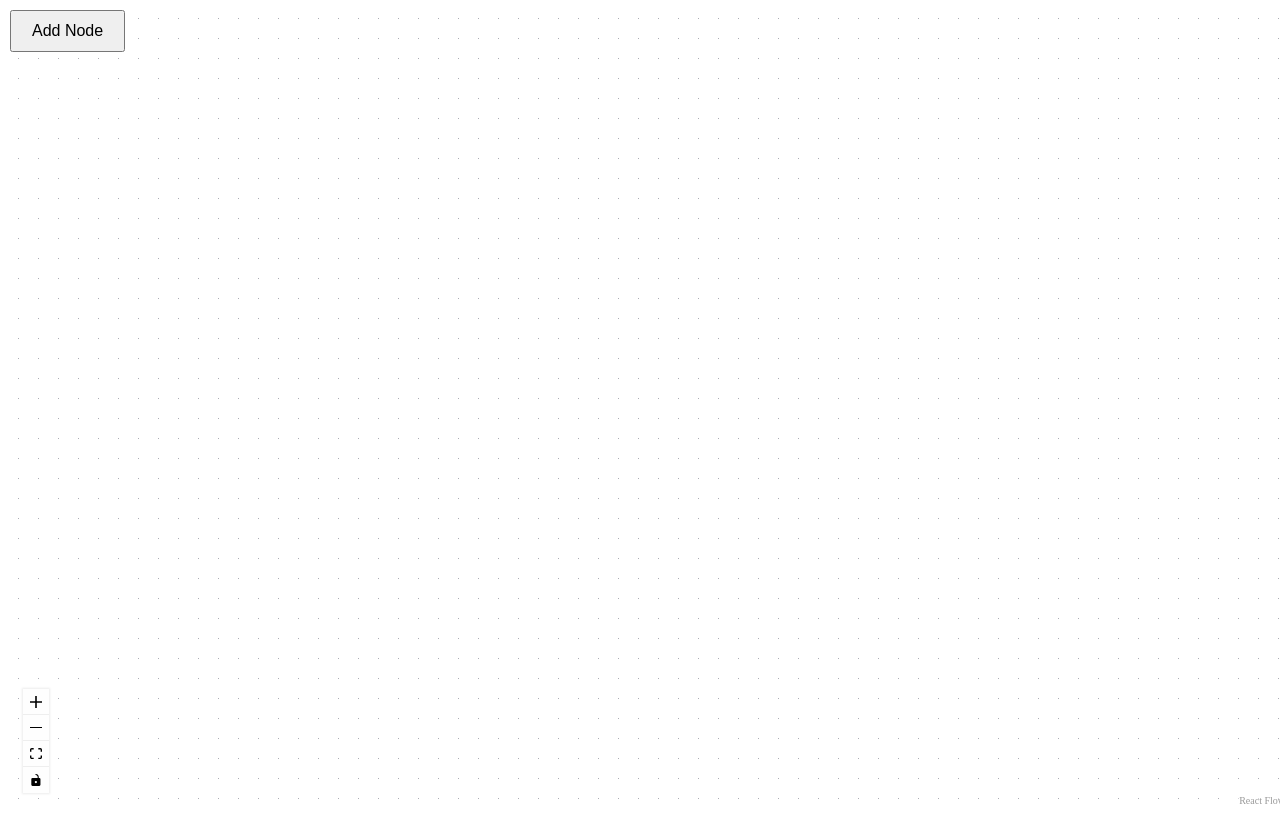
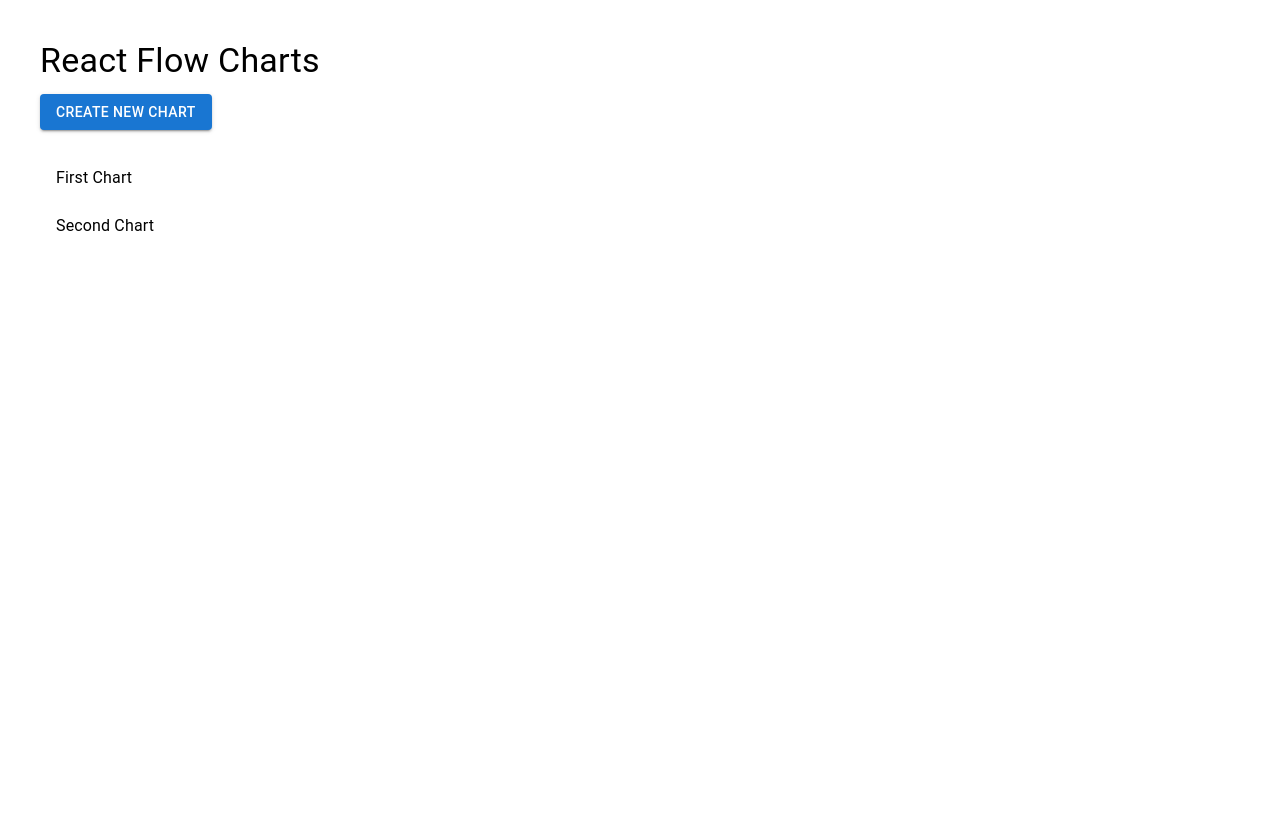
Before and after one commit to ham70/activity-chart, a React (Vite) app in the folder client/: page / in a window 1280 px wide. Built offline with nearby package versions, Linux system fonts and the light colour scheme.

Commit message:
broke the app up into a home page and chart pages user react-router-com

```diff
--- a/client/package.json
+++ b/client/package.json
@@ -18,7 +18,8 @@
     "@xyflow/react": "^12.3.6",
     "dayjs": "^1.11.13",
     "react": "^18.3.1",
-    "react-dom": "^18.3.1"
+    "react-dom": "^18.3.1",
+    "react-router-dom": "^7.1.3"
   },
   "devDependencies": {
     "@eslint/js": "^9.15.0",
--- a/client/src/App.jsx
+++ b/client/src/App.jsx
@@ -1,150 +1,16 @@
-import React, { useCallback, useState } from 'react'
-import {
-  ReactFlow,
-  Background,
-  Controls,
-  useNodesState,
-  useEdgesState,
-  addEdge,
-} from '@xyflow/react'
-import '@xyflow/react/dist/style.css'
-
-import TaskNode from './nodes/TaskNode'
-import GoalNode from './nodes/GoalNode'
-import TaskModal from './modals/TaskModal'
-import GoalModal from './modals/GoalModal'
-import AddNodeModal from './modals/AddNodeModal'
-
+import React from 'react';
+import { BrowserRouter as Router, Routes, Route } from 'react-router-dom';
+import HomePage from './pages/HomePage';
+import ChartPage from './pages/ChartPage';
 
 function App() {
-  const [nodes, setNodes, onNodesChange] = useNodesState([])
-  const [edges, setEdges, onEdgesChange] = useEdgesState([])
-
-  const [addNodeModalOpen, setAddNodeModalOpen] = useState(false);
-  const [taskModalOpen, setTaskModalOpen] = useState(false);
-  const [goalModalOpen, setGoalModalOpen] = useState(false);
-  const [selectedNode, setSelectedNode] = useState(null);
-
-  const nodeTypeOptions = [
-    { type: 'taskNode', label: 'Task Node' },
-    { type: 'goalNode', label: 'Goal Node' },
-  ];
-
-  const defaultNodeData = {
-    taskNode: {
-      label: '',
-      priority: 'low',
-      status: 'open',
-      dueDate: new Date().toISOString().split('T')[0],
-      lastUpdated: new Date().toISOString().split('T')[0],
-      description: '',
-    },
-    goalNode: {
-      label: '',
-      completed: false,
-      deadline: new Date().toISOString().split('T')[0],
-      description: '',
-    },
-  };
-
-  const deleteNode = (nodeId) => {
-    console.log("deleteing Node: " + nodeId)
-    setNodes((prevNodes) => prevNodes.filter((node) => node.id !== nodeId))
-    handleCloseModal()
-  }
-
-  const onConnect = useCallback((connection) => {
-    const edge = { ...connection, id: `e${connection.source}-${connection.target}`, deletable: true }
-    setEdges((prevEdges) => addEdge(edge, prevEdges))
-  }, []);
-
-  const handleAddNode = (type, data) => {
-    const newNodeId = `${nodes.length + 1}`;
-    const newNode = {
-      id: newNodeId,
-      type,
-      position: { x: Math.random() * 500, y: Math.random() * 500 },
-      data,
-    };
-    setNodes((prevNodes) => [...prevNodes, newNode]);
-  };
-
-  const handleUpdateNodeData = (updatedNode) => {
-    setNodes((prevNodes) =>
-      prevNodes.map((node) =>
-        node.id === updatedNode.id ? { ...node, data: updatedNode.data } : node
-      )
-    );
-  };
-
-  const handleNodeClick = (event, node) => {
-    setSelectedNode(node);
-    if (node.type === 'taskNode') {
-      setTaskModalOpen(true);
-    } else if (node.type === 'goalNode') {
-      setGoalModalOpen(true);
-    }
-  };
-
-  const handleCloseModals = () => {
-    setTaskModalOpen(false);
-    setGoalModalOpen(false);
-    setSelectedNode(null);
-  };
-
   return (
-    <>
-      <button
-        style={{
-          position: 'absolute',
-          top: '10px',
-          left: '10px',
-          zIndex: 10,
-          padding: '10px 20px',
-          fontSize: '16px',
-          cursor: 'pointer',
-        }}
-        onClick={() => setAddNodeModalOpen(true)}
-      >
-        Add Node
-      </button>
-      <div style={{ width: '100vw', height: '100vh' }}>
-        <ReactFlow
-          nodes={nodes}
-          edges={edges}
-          onNodesChange={onNodesChange}
-          onNodeClick={handleNodeClick}
-          onEdgesChange={onEdgesChange}
-          onConnect={onConnect}
-          nodeTypes={{ taskNode: TaskNode, goalNode: GoalNode}}
-          fitView
-        >
-          <Background />
-          <Controls />
-        </ReactFlow>
-        <AddNodeModal
-          isOpen={addNodeModalOpen}
-          onClose={() => setAddNodeModalOpen(false)}
-          onAddNode={handleAddNode}
-          nodeTypeOptions={nodeTypeOptions}
-          defaultNodeData={defaultNodeData}
-        />
-        <TaskModal
-          open={taskModalOpen}
-          onClose={handleCloseModals}
-          onDelete={deleteNode}
-          taskNode={selectedNode}
-          onUpdate={handleUpdateNodeData}
-        />
-        <GoalModal
-          open={goalModalOpen}
-          onClose={handleCloseModals}
-          onDelete={deleteNode}
-          goalNode={selectedNode}
-          onUpdate={handleUpdateNodeData}
-        />
-      </div>
-    </>
+    <Router>
+      <Routes>
+        <Route path="/" element={<HomePage />} />
+        <Route path="/chart/:chartId" element={<ChartPage />} />
+      </Routes>
+    </Router>
   );
 }
 
--- /dev/null
+++ b/client/src/pages/ChartPage.jsx
@@ -0,0 +1,161 @@
+import React, { useCallback, useState } from 'react'
+import { useParams } from 'react-router-dom'
+import {
+  ReactFlow,
+  Background,
+  Controls,
+  useNodesState,
+  useEdgesState,
+  addEdge,
+} from '@xyflow/react'
+import '@xyflow/react/dist/style.css'
+import { Box, Button, Typography } from '@mui/material';
+
+import TaskNode from '../nodes/TaskNode'
+import GoalNode from '../nodes/GoalNode'
+import TaskModal from '../modals/TaskModal'
+import GoalModal from '../modals/GoalModal'
+import AddNodeModal from '../modals/AddNodeModal'
+
+
+function ChartPage() {
+  const { chartId } = useParams();
+  const [nodes, setNodes, onNodesChange] = useNodesState([])
+  const [edges, setEdges, onEdgesChange] = useEdgesState([])
+
+  const [addNodeModalOpen, setAddNodeModalOpen] = useState(false);
+  const [taskModalOpen, setTaskModalOpen] = useState(false);
+  const [goalModalOpen, setGoalModalOpen] = useState(false);
+  const [selectedNode, setSelectedNode] = useState(null);
+
+  const nodeTypeOptions = [
+    { type: 'taskNode', label: 'Task Node' },
+    { type: 'goalNode', label: 'Goal Node' },
+  ];
+
+  const defaultNodeData = {
+    taskNode: {
+      label: '',
+      priority: 'low',
+      status: 'open',
+      dueDate: new Date().toISOString().split('T')[0],
+      lastUpdated: new Date().toISOString().split('T')[0],
+      description: '',
+    },
+    goalNode: {
+      label: '',
+      completed: false,
+      deadline: new Date().toISOString().split('T')[0],
+      description: '',
+    },
+  };
+
+  const deleteNode = (nodeId) => {
+    console.log("deleteing Node: " + nodeId)
+    setNodes((prevNodes) => prevNodes.filter((node) => node.id !== nodeId))
+    handleCloseModal()
+  }
+
+  const onConnect = useCallback((connection) => {
+    const edge = { ...connection, id: `e${connection.source}-${connection.target}`, deletable: true }
+    setEdges((prevEdges) => addEdge(edge, prevEdges))
+  }, []);
+
+  const handleAddNode = (type, data) => {
+    const newNodeId = `${nodes.length + 1}`;
+    const newNode = {
+      id: newNodeId,
+      type,
+      position: { x: Math.random() * 500, y: Math.random() * 500 },
+      data,
+    };
+    setNodes((prevNodes) => [...prevNodes, newNode]);
+  };
+
+  const handleUpdateNodeData = (updatedNode) => {
+    setNodes((prevNodes) =>
+      prevNodes.map((node) =>
+        node.id === updatedNode.id ? { ...node, data: updatedNode.data } : node
+      )
+    );
+  };
+
+  const handleNodeClick = (event, node) => {
+    setSelectedNode(node);
+    if (node.type === 'taskNode') {
+      setTaskModalOpen(true);
+    } else if (node.type === 'goalNode') {
+      setGoalModalOpen(true);
+    }
+  };
+
+  const handleCloseModals = () => {
+    setTaskModalOpen(false);
+    setGoalModalOpen(false);
+    setSelectedNode(null);
+  };
+
+  return (
+    <>
+      <Box>
+        <Button
+          variant="contained"
+          color="secondary"
+          onClick={() => window.history.back()}
+        >
+          Back to Home
+        </Button>
+        <Button
+        style={{
+          padding: '10px 20px',
+          fontSize: '16px',
+          cursor: 'pointer',
+        }}
+        onClick={() => setAddNodeModalOpen(true)}
+      >
+        Add Node
+      </Button>
+        <Typography variant="h6">Chart ID: {chartId}</Typography>
+      </Box>
+
+      <div style={{ width: '100vw', height: '100vh' }}>
+        <ReactFlow
+          nodes={nodes}
+          edges={edges}
+          onNodesChange={onNodesChange}
+          onNodeClick={handleNodeClick}
+          onEdgesChange={onEdgesChange}
+          onConnect={onConnect}
+          nodeTypes={{ taskNode: TaskNode, goalNode: GoalNode}}
+          fitView
+        >
+          <Background />
+          <Controls />
+        </ReactFlow>
+        <AddNodeModal
+          isOpen={addNodeModalOpen}
+          onClose={() => setAddNodeModalOpen(false)}
+          onAddNode={handleAddNode}
+          nodeTypeOptions={nodeTypeOptions}
+          defaultNodeData={defaultNodeData}
+        />
+        <TaskModal
+          open={taskModalOpen}
+          onClose={handleCloseModals}
+          onDelete={deleteNode}
+          taskNode={selectedNode}
+          onUpdate={handleUpdateNodeData}
+        />
+        <GoalModal
+          open={goalModalOpen}
+          onClose={handleCloseModals}
+          onDelete={deleteNode}
+          goalNode={selectedNode}
+          onUpdate={handleUpdateNodeData}
+        />
+      </div>
+    </>
+  );
+}
+
+export default ChartPage;
--- /dev/null
+++ b/client/src/pages/HomePage.jsx
@@ -0,0 +1,47 @@
+import React, { useState } from 'react';
+import { useNavigate } from 'react-router-dom';
+import { Box, Button, Typography, List, ListItem, ListItemText } from '@mui/material';
+
+const HomePage = () => {
+  const [charts, setCharts] = useState([
+    { id: '1', name: 'First Chart' },
+    { id: '2', name: 'Second Chart' },
+  ]);
+
+  const navigate = useNavigate();
+
+  const handleNewChart = () => {
+    const newChartId = (charts.length + 1).toString();
+    const newChart = { id: newChartId, name: `New Chart ${newChartId}` };
+    setCharts([...charts, newChart]);
+    navigate(`/chart/${newChartId}`);
+  };
+
+  const handleOpenChart = (chartId) => {
+    navigate(`/chart/${chartId}`);
+  };
+
+  return (
+    <Box sx={{ p: 4 }}>
+      <Typography variant="h4" gutterBottom>
+        React Flow Charts
+      </Typography>
+      <Button variant="contained" color="primary" onClick={handleNewChart} sx={{ mb: 2 }}>
+        Create New Chart
+      </Button>
+      <List>
+        {charts.map((chart) => (
+          <ListItem
+            key={chart.id}
+            button
+            onClick={() => handleOpenChart(chart.id)}
+          >
+            <ListItemText primary={chart.name} />
+          </ListItem>
+        ))}
+      </List>
+    </Box>
+  );
+};
+
+export default HomePage;
```
Also changed, not shown: 1 other file (tests, documents, lock files or other folders).
